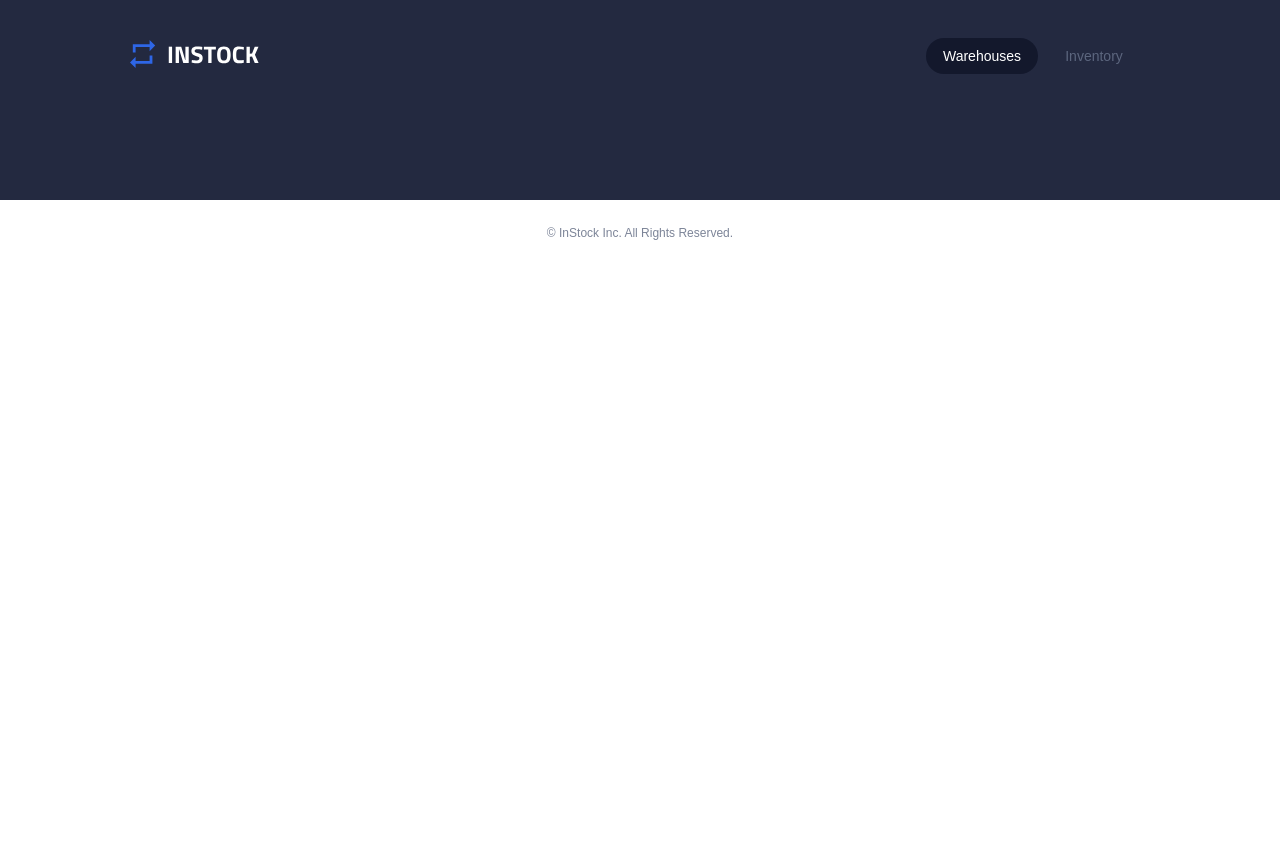
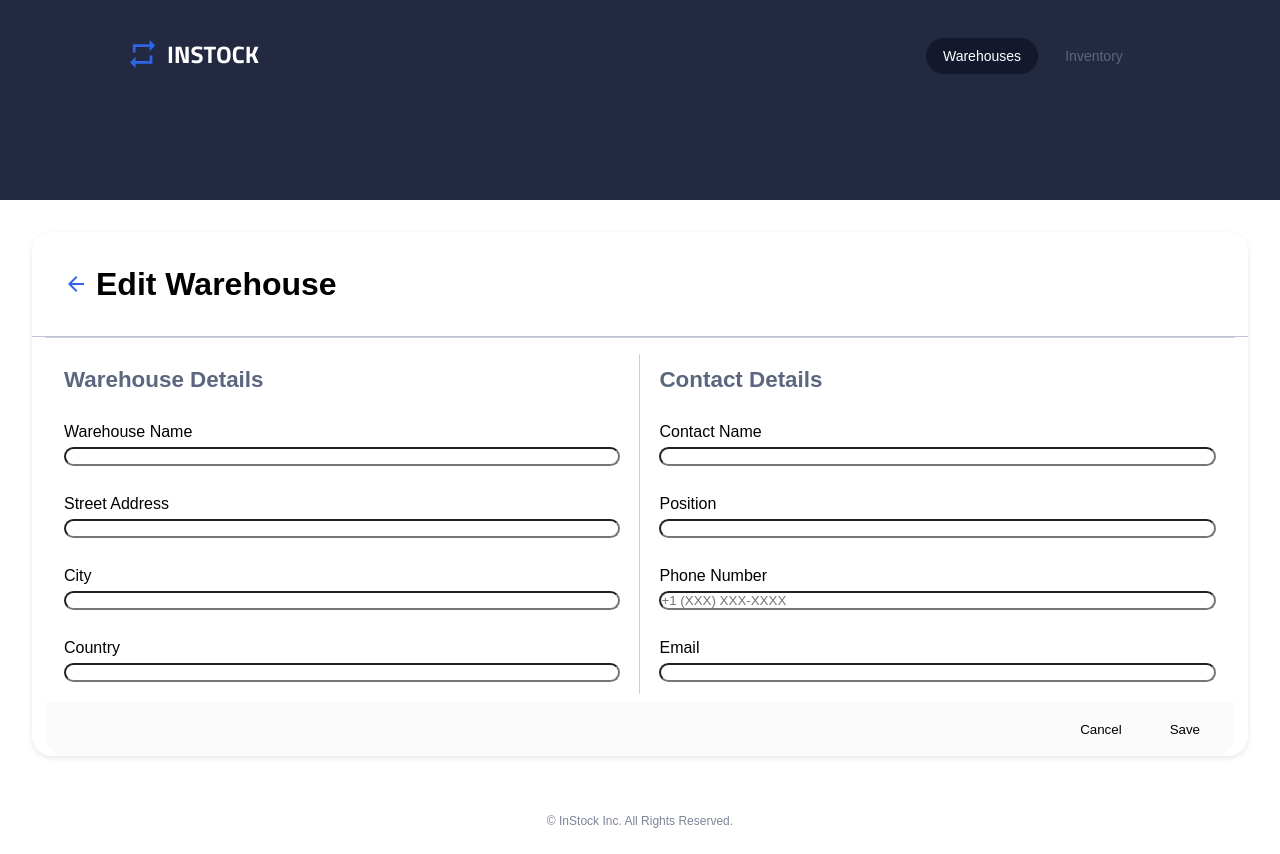
Before and after one commit to 1o5am/instock-client-amber-falcons, a React (Vite) app: page /warehouses/1/edit in a window 1280 px wide. Before the commit the page ends 800 px from the top, so only its background shows below. Built offline with nearby package versions, Linux system fonts and the light colour scheme; no server answers.

Commit message:
added front end edit warehouse componenet

```diff
--- a/src/App.jsx
+++ b/src/App.jsx
@@ -10,6 +10,7 @@ import AddNewItemPage from "./pages/AddNewItemPage/AddNewItemPage.jsx";
 import InventoryItemDetailPage from "./pages/InventoryItemDetailPage/InventoryItemDetailPage.jsx";
 import AddNewWarehousePage from "./pages/AddNewWarehousePage/AddNewWarehousePage.jsx";
 import EditItemPage from "./pages/EditItemPage/EditItemPage.jsx";
+import EditWarehousePage from "./pages/EditWarehousePage/EditWarehousePage.jsx";
 
 function App() {
   return (
@@ -30,6 +31,7 @@ function App() {
           path="/inventory/:id"
           element={<InventoryItemDetailPage />}
         ></Route>
+        <Route path="/warehouses/:id/edit" element={<EditWarehousePage />} />
       </Routes>
       <Footer />
     </BrowserRouter>
--- a/src/pages/EditWarehousePage/EditWarehouse.scss
+++ b/src/pages/EditWarehousePage/EditWarehouse.scss
@@ -2,12 +2,38 @@
 @use "../../styles/partials/mixins" as *;
 
 .edit-warehouse-page {
-  padding: 1rem;
-  max-width: 1020px;
-  margin: 0 auto;
+  background-color: $color-white;
+  margin: 1rem;
+  border-radius: 1.25rem;
+  box-shadow: 0px 2px 5px rgba(19, 24, 44, 0.1);
+  overflow: hidden;
 
   @include tablet {
-    padding: 2rem;
+    margin: 2rem;
+  }
+
+  &__header {
+    padding: 1.2rem;
+    display: flex;
+    flex-direction: row;
+    align-items: center;
+    gap: 0.5rem;
+    border-bottom: 1px solid $color-cloud;
+
+    @include tablet {
+      padding: 2rem;
+    }
+  }
+
+  &__back {
+    height: 100%;
+    cursor: pointer;
+  }
+
+  &__title {
+    font-size: $h1-size;
+    font-weight: $font-weight-semibold;
+    margin: 0;
   }
 
   &__loading {
@@ -15,146 +41,36 @@
     padding: 2rem;
     font-size: 1.2rem;
   }
+}
 
-  &__header {
-    display: flex;
-    align-items: center;
-    gap: 1rem;
-    margin-bottom: 2rem;
-    padding-bottom: 1rem;
-    border-bottom: 1px solid $color-cloud;
+// Override ItemForm styles for this specific page
+.edit-warehouse-page {
+  .item__form {
+    background-color: transparent;
   }
 
-  &__back-button {
-    display: flex;
-    align-items: center;
-    gap: 0.5rem;
-    background: none;
-    border: none;
-    cursor: pointer;
-    padding: 0.5rem;
-
-    &:hover {
-      opacity: 0.8;
+  .form__section-title {
+    font-size: 1.25rem;
+    font-weight: $font-weight-semibold;
+    color: $color-slate;
+    @include tablet {
+      font-size: 1.4rem;
+      padding-bottom: 0.1rem;
     }
   }
 
-  &__back-icon {
-    width: 24px;
-    height: 24px;
-  }
-
-  &__title {
-    font-size: 1.75rem;
-    font-weight: 600;
-    margin: 0;
-
-    @include tablet {
-      font-size: 2rem;
+  .form__item {
+    input {
+      border-radius: 1.25rem;
     }
   }
 
-  &__form {
-    background-color: white;
-    border-radius: 4px;
-    padding: 1rem;
-
-    @include tablet {
-      padding: 2rem;
-      display: grid;
-      grid-template-columns: repeat(2, 1fr);
-      gap: 2rem;
-    }
+  .form__button-container {
+    border-radius: 0 0 1.25rem 1.25rem;
   }
 
-  &__form-section {
-    margin-bottom: 2rem;
-
-    @include tablet {
-      margin-bottom: 0;
-    }
-  }
-
-  &__subtitle {
-    font-size: 1.25rem;
-    margin-bottom: 1.5rem;
-    color: $color-slate;
-  }
-
-  &__input-group {
-    margin-bottom: 1.5rem;
-
-    label {
-      display: block;
-      margin-bottom: 0.5rem;
-      font-weight: 600;
-    }
-
-    input, textarea {
-      width: 100%;
-      padding: 0.75rem;
-      border: 1px solid $color-cloud;
-      border-radius: 4px;
-      font-size: 0.9rem;
-
-      &.error {
-        border-color: $color-red;
-      }
-
-      &:focus {
-        outline: none;
-        border-color: $color-indigo;
-      }
-    }
-  }
-
-  .error-message {
-    color: $color-red;
-    font-size: 0.875rem;
-    margin-top: 0.25rem;
-    display: block;
-  }
-
-  &__actions {
-    grid-column: 1 / -1;
-    display: flex;
-    gap: 1rem;
-    justify-content: flex-end;
-    margin-top: 2rem;
-    padding-top: 1rem;
-    border-top: 1px solid $color-cloud;
-
-    @include mobile {
-      flex-direction: column;
-    }
-  }
-
-  &__cancel,
-  &__save {
-    padding: 0.75rem 2rem;
-    border-radius: 4px;
-    font-weight: 600;
-    cursor: pointer;
-    transition: opacity 0.2s;
-
-    &:hover {
-      opacity: 0.9;
-    }
-
-    @include mobile {
-      width: 100%;
-    }
-  }
-
-  &__cancel {
-    background-color: white;
-    border: 1px solid $color-cloud;
-    color: $color-slate;
-  }
-
-  &__save {
-    background-color: $color-indigo;
-    border: none;
-    color: white;
+  .form__cancel-btn,
+  .form__add-btn {
+    border-radius: 1.25rem;
   }
 }
--- a/src/pages/EditWarehousePage/EditWarehousePage.jsx
+++ b/src/pages/EditWarehousePage/EditWarehousePage.jsx
@@ -5,6 +5,7 @@ import { useParams, useNavigate } from "react-router-dom";
 import { useState, useEffect } from "react";
 import { toast } from "react-toastify";
 import axios from "axios";
+import errorIcon from "../../assets/icons/error-24px.svg";
 
 function EditWarehousePage() {
   const baseURL = import.meta.env.VITE_API_URL;
@@ -23,45 +24,37 @@ function EditWarehousePage() {
   const [errors, setErrors] = useState({});
   const [isLoading, setIsLoading] = useState(true);
 
-  // Validation functions
-  const validateEmail = (email) => {
-    const emailRegex = /^[^\s@]+@[^\s@]+\.[^\s@]+$/;
-    return emailRegex.test(email);
-  };
-
-  const validatePhone = (phone) => {
-    const phoneRegex = /^\+1 \(\d{3}\) \d{3}-\d{4}$/;
-    return phoneRegex.test(phone);
-  };
-
   const validateForm = () => {
     const newErrors = {};
+    const emailRegex = /^[^\s@]+@[^\s@]+\.[^\s@]+$/;
+    const phoneRegex = /^\+1 \(\d{3}\) \d{3}-\d{4}$/;
 
-    // Check required fields
-    if (!formResponse.warehouse_name.trim()) {
-      newErrors.warehouse_name = "Warehouse name is required";
+    if (!formResponse.warehouse_name?.trim()) {
+      newErrors.warehouse_name = "This field is required";
     }
-    if (!formResponse.address.trim()) {
-      newErrors.address = "Street address is required";
+    if (!formResponse.address?.trim()) {
+      newErrors.address = "This field is required";
     }
-    if (!formResponse.city.trim()) {
-      newErrors.city = "City is required";
+    if (!formResponse.city?.trim()) {
+      newErrors.city = "This field is required";
     }
-    if (!formResponse.country.trim()) {
-      newErrors.country = "Country is required";
+    if (!formResponse.country?.trim()) {
+      newErrors.country = "This field is required";
     }
-    if (!formResponse.contact_name.trim()) {
-      newErrors.contact_name = "Contact name is required";
+    if (!formResponse.contact_name?.trim()) {
+      newErrors.contact_name = "This field is required";
     }
-    if (!formResponse.contact_position.trim()) {
-      newErrors.contact_position = "Position is required";
+    if (!formResponse.contact_position?.trim()) {
+      newErrors.contact_position = "This field is required";
     }
-
-    // Validate phone and email
-    if (!validatePhone(formResponse.contact_phone)) {
+    if (!formResponse.contact_phone?.trim()) {
+      newErrors.contact_phone = "This field is required";
+    } else if (!phoneRegex.test(formResponse.contact_phone)) {
       newErrors.contact_phone = "Please enter a valid phone number: +1 (XXX) XXX-XXXX";
     }
-    if (!validateEmail(formResponse.contact_email)) {
+    if (!formResponse.contact_email?.trim()) {
+      newErrors.contact_email = "This field is required";
+    } else if (!emailRegex.test(formResponse.contact_email)) {
       newErrors.contact_email = "Please enter a valid email address";
     }
 
@@ -71,7 +64,6 @@ function EditWarehousePage() {
 
   async function getWarehouseDetails() {
     try {
-      setIsLoading(true);
       const response = await axios.get(`${baseURL}/api/warehouses/${id}`);
       setFormResponse({
         warehouse_name: response.data.warehouse_name,
@@ -101,7 +93,6 @@ function EditWarehousePage() {
       ...prev,
       [name]: value
     }));
-    // Clear error when user starts typing
     if (errors[name]) {
       setErrors(prev => ({
         ...prev,
@@ -110,39 +101,19 @@ function EditWarehousePage() {
     }
   };
 
-  async function editWarehouse() {
-    if (!validateForm()) {
-      toast.error("Please fix the errors in the form");
-      return false;
-    }
-
+  const handleSubmit = async (e) => {
+    e.preventDefault();
+    if (validateForm()) {
       try {
         await axios.put(`${baseURL}/api/warehouses/${id}`, formResponse);
-      return true;
+        toast.success("Warehouse updated successfully");
+        navigate("/warehouses");
       } catch (error) {
-      console.error("Error: Could not edit warehouse", error);
-      if (error.response?.status === 400) {
-        toast.error(error.response.data.message);
-      } else {
+        console.error("Error updating warehouse:", error);
         toast.error("Failed to update warehouse");
       }
-      return false;
     }
-  }
-
-  async function handleSubmit(e) {
-    e.preventDefault();
-    try {
-      const isSuccess = await editWarehouse();
-      if (isSuccess) {
-        toast.success("Success! Warehouse Updated");
-        navigate("/warehouses");
-      }
-    } catch (error) {
-      console.error("Unexpected error:", error);
-      toast.error("An unexpected error occurred");
-    }
-  }
+  };
 
   if (isLoading) {
     return <div className="edit-warehouse-page__loading">Loading...</div>;
@@ -151,24 +122,21 @@ function EditWarehousePage() {
   return (
     <div className="edit-warehouse-page">
       <div className="edit-warehouse-page__header">
-        <button
-          className="edit-warehouse-page__back-button"
-          onClick={() => navigate(-1)}
-        >
         <img
-            className="edit-warehouse-page__back-icon"
+          className="edit-warehouse-page__back"
           src={backArrow}
           alt="Back"
+          onClick={() => navigate(-1)}
         />
-          <span>Back</span>
-        </button>
         <h1 className="edit-warehouse-page__title">Edit Warehouse</h1>
       </div>
 
-      <form className="edit-warehouse-page__form" onSubmit={handleSubmit}>
-        <div className="edit-warehouse-page__form-section">
-          <h2 className="edit-warehouse-page__subtitle">Warehouse Details</h2>
-          <div className="edit-warehouse-page__input-group">
+      <form className="item__form" onSubmit={handleSubmit}>
+        <div className="form__details">
+          <section className="form__section form__section--right-border">
+            <p className="form__section-title">Warehouse Details</p>
+
+            <div className="form__item">
               <label htmlFor="warehouse_name">Warehouse Name</label>
               <input
                 type="text"
@@ -178,9 +146,15 @@ function EditWarehousePage() {
                 onChange={handleInputChange}
                 className={errors.warehouse_name ? "error" : ""}
               />
-            {errors.warehouse_name && <span className="error-message">{errors.warehouse_name}</span>}
+              {errors.warehouse_name && (
+                <div className="form__error">
+                  <img src={errorIcon} alt="Error" />
+                  <span>{errors.warehouse_name}</span>
                 </div>
-          <div className="edit-warehouse-page__input-group">
+              )}
+            </div>
+
+            <div className="form__item">
               <label htmlFor="address">Street Address</label>
               <input
                 type="text"
@@ -190,9 +164,15 @@ function EditWarehousePage() {
                 onChange={handleInputChange}
                 className={errors.address ? "error" : ""}
               />
-            {errors.address && <span className="error-message">{errors.address}</span>}
+              {errors.address && (
+                <div className="form__error">
+                  <img src={errorIcon} alt="Error" />
+                  <span>{errors.address}</span>
                 </div>
-          <div className="edit-warehouse-page__input-group">
+              )}
+            </div>
+
+            <div className="form__item">
               <label htmlFor="city">City</label>
               <input
                 type="text"
@@ -202,9 +182,15 @@ function EditWarehousePage() {
                 onChange={handleInputChange}
                 className={errors.city ? "error" : ""}
               />
-            {errors.city && <span className="error-message">{errors.city}</span>}
+              {errors.city && (
+                <div className="form__error">
+                  <img src={errorIcon} alt="Error" />
+                  <span>{errors.city}</span>
                 </div>
-          <div className="edit-warehouse-page__input-group">
+              )}
+            </div>
+
+            <div className="form__item">
               <label htmlFor="country">Country</label>
               <input
                 type="text"
@@ -214,13 +200,19 @@ function EditWarehousePage() {
                 onChange={handleInputChange}
                 className={errors.country ? "error" : ""}
               />
-            {errors.country && <span className="error-message">{errors.country}</span>}
+              {errors.country && (
+                <div className="form__error">
+                  <img src={errorIcon} alt="Error" />
+                  <span>{errors.country}</span>
                 </div>
+              )}
             </div>
+          </section>
 
-        <div className="edit-warehouse-page__form-section">
-          <h2 className="edit-warehouse-page__subtitle">Contact Details</h2>
-          <div className="edit-warehouse-page__input-group">
+          <section className="form__section">
+            <p className="form__section-title">Contact Details</p>
+
+            <div className="form__item">
               <label htmlFor="contact_name">Contact Name</label>
               <input
                 type="text"
@@ -230,9 +222,15 @@ function EditWarehousePage() {
                 onChange={handleInputChange}
                 className={errors.contact_name ? "error" : ""}
               />
-            {errors.contact_name && <span className="error-message">{errors.contact_name}</span>}
+              {errors.contact_name && (
+                <div className="form__error">
+                  <img src={errorIcon} alt="Error" />
+                  <span>{errors.contact_name}</span>
                 </div>
-          <div className="edit-warehouse-page__input-group">
+              )}
+            </div>
+
+            <div className="form__item">
               <label htmlFor="contact_position">Position</label>
               <input
                 type="text"
@@ -242,22 +240,35 @@ function EditWarehousePage() {
                 onChange={handleInputChange}
                 className={errors.contact_position ? "error" : ""}
               />
-            {errors.contact_position && <span className="error-message">{errors.contact_position}</span>}
+              {errors.contact_position && (
+                <div className="form__error">
+                  <img src={errorIcon} alt="Error" />
+                  <span>{errors.contact_position}</span>
                 </div>
-          <div className="edit-warehouse-page__input-group">
+              )}
+            </div>
+
+            <div className="form__item">
               <label htmlFor="contact_phone">Phone Number</label>
               <input
-              type="text"
+                type="tel"
                 id="contact_phone"
                 name="contact_phone"
                 value={formResponse.contact_phone}
                 onChange={handleInputChange}
+                placeholder="+1 (XXX) XXX-XXXX"
                 className={errors.contact_phone ? "error" : ""}
               />
-            {errors.contact_phone && <span className="error-message">{errors.contact_phone}</span>}
+              {errors.contact_phone && (
+                <div className="form__error">
+                  <img src={errorIcon} alt="Error" />
+                  <span>{errors.contact_phone}</span>
                 </div>
-          <div className="edit-warehouse-page__input-group">
-            <label htmlFor="contact_email">Email Address</label>
+              )}
+            </div>
+
+            <div className="form__item">
+              <label htmlFor="contact_email">Email</label>
               <input
                 type="email"
                 id="contact_email"
@@ -266,24 +277,29 @@ function EditWarehousePage() {
                 onChange={handleInputChange}
                 className={errors.contact_email ? "error" : ""}
               />
-            {errors.contact_email && <span className="error-message">{errors.contact_email}</span>}
+              {errors.contact_email && (
+                <div className="form__error">
+                  <img src={errorIcon} alt="Error" />
+                  <span>{errors.contact_email}</span>
                 </div>
+              )}
+            </div>
+          </section>
         </div>
 
-        <div className="edit-warehouse-page__actions">
+        <div className="form__button-container">
+          <div className="form__buttons">
             <button
               type="button"
-            className="edit-warehouse-page__cancel"
+              className="form__cancel-btn"
               onClick={() => navigate(-1)}
             >
               Cancel
             </button>
-          <button
-            type="submit"
-            className="edit-warehouse-page__save"
-          >
+            <button type="submit" className="form__add-btn">
               Save
             </button>
+          </div>
         </div>
       </form>
     </div>
```
Also changed, not shown: src/components/WarehouseListItem/WarehouseListItem.jsx (+13 -6 lines). Lines whose indentation alone changed are shown as unchanged.
